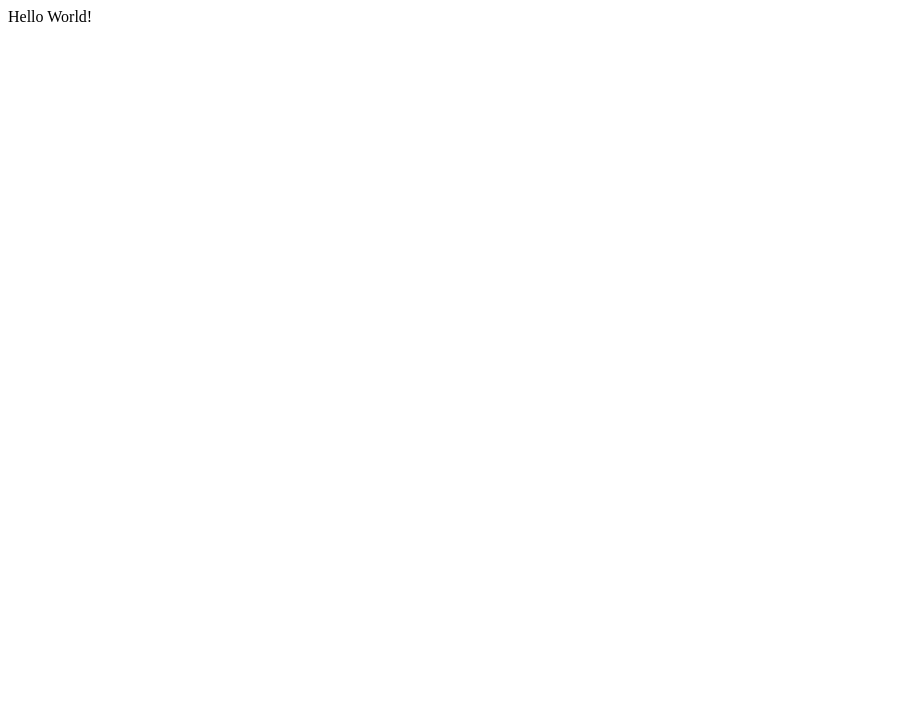
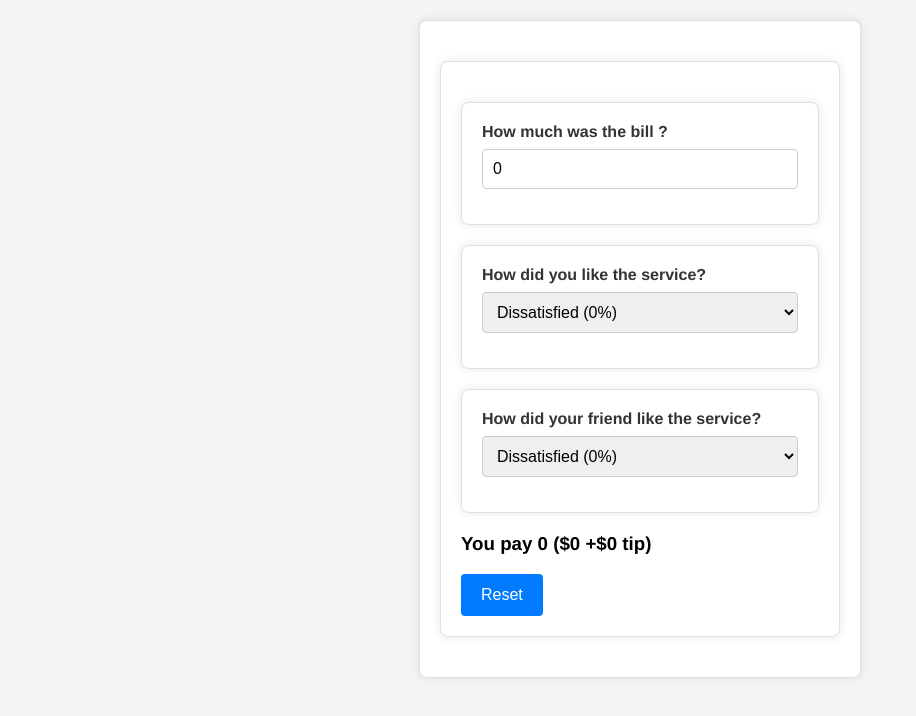
Before and after one commit to Abdalrahman-Muhammad/React-TipCalculator, a React (Vite) app: page / in a window 1280 px wide. Shown: the top 716 px of the page, without its empty margins (0-916 px from the left). Built offline with nearby package versions, Linux system fonts and the light colour scheme.

Commit message:
complete the task

```diff
--- a/src/App.jsx
+++ b/src/App.jsx
@@ -1,5 +1,8 @@
+import TipCalculator from './components/TipCalculator';
+import './styles.css';
+
 const App = () => {
-  return <div>Hello World!</div>;
+  return <TipCalculator />;
 };
 
 export default App;
--- /dev/null
+++ b/src/components/BillInput.jsx
@@ -0,0 +1,16 @@
+const BillInput = ({ bill, onChangeBill }) => {
+  return (
+    <div>
+      <label htmlFor='text'>How much was the bill ?</label>
+      <input
+        type='number'
+        id='text'
+        value={bill}
+        onChange={onChangeBill}
+        placeholder='Bill Value'
+      />
+    </div>
+  );
+};
+
+export default BillInput;
--- /dev/null
+++ b/src/components/Output.jsx
@@ -0,0 +1,9 @@
+const Output = ({ bill, average, total }) => {
+  return (
+    <h3>
+      You pay {total} (${bill} +${average} tip)
+    </h3>
+  );
+};
+
+export default Output;
--- /dev/null
+++ b/src/components/Reset.jsx
@@ -0,0 +1,5 @@
+const Reset = ({ onReset }) => {
+  return <button onClick={onReset}>Reset</button>;
+};
+
+export default Reset;
--- /dev/null
+++ b/src/components/SelectPercentage.jsx
@@ -0,0 +1,19 @@
+const SelectPercentage = ({ children, percentage, setPercentage }) => {
+  return (
+    <div>
+      <label htmlFor='select'>{children}</label>
+      <select
+        id='select'
+        value={percentage}
+        onChange={(e) => setPercentage(Number(e.target.value))}
+      >
+        <option value={0}>Dissatisfied (0%)</option>
+        <option value={5}>It was okay (5%)</option>
+        <option value={10}>It was good (10%)</option>
+        <option value={20}>Absolutly amazing! (20%)</option>
+      </select>
+    </div>
+  );
+};
+
+export default SelectPercentage;
--- /dev/null
+++ b/src/components/TipCalculator.jsx
@@ -0,0 +1,36 @@
+import { useState } from 'react';
+import BillInput from './BillInput';
+import Output from './Output';
+import Reset from './Reset';
+import SelectPercentage from './SelectPercentage';
+
+const TipCalculator = () => {
+  const [bill, setBill] = useState(0);
+  const [percentage1, setPercentage1] = useState(0);
+  const [percentage2, setPercentage2] = useState(0);
+
+  const average = (percentage1 + percentage2) / 2;
+  const total = bill + average;
+  const handleBillChange = (e) => setBill(Number(e.target.value));
+  const handleReset = () => {
+    setBill(() => 0);
+    setPercentage1(() => 0);
+    setPercentage2(() => 0);
+  };
+
+  return (
+    <div>
+      <BillInput bill={bill} onChangeBill={handleBillChange} />
+      <SelectPercentage percentage={percentage1} setPercentage={setPercentage1}>
+        How did you like the service?
+      </SelectPercentage>
+      <SelectPercentage percentage={percentage2} setPercentage={setPercentage2}>
+        How did your friend like the service?
+      </SelectPercentage>
+      <Output bill={bill} average={average} total={total} />
+      <Reset onReset={handleReset} />
+    </div>
+  );
+};
+
+export default TipCalculator;
--- /dev/null
+++ b/src/styles.css
@@ -0,0 +1,63 @@
+body {
+  font-family: 'Franklin Gothic Medium', 'Arial Narrow', Arial, sans-serif;
+  background-color: #f4f4f4;
+  margin: 0;
+  padding: 0;
+}
+
+/* Apply basic styles to the container div */
+div {
+  max-width: 400px;
+  margin: 20px auto; /* Increased margin for better spacing */
+  padding: 20px;
+  border: 1px solid #e0e0e0; /* Slightly lighter border color */
+  border-radius: 8px;
+  background-color: #ffffff; /* White background */
+  box-shadow: 0 0 10px rgba(0, 0, 0, 0.1); /* Subtle box shadow */
+}
+
+/* Style the components within the container */
+label {
+  display: block;
+  margin-bottom: 8px; /* Slightly reduced margin for labels */
+  font-weight: bold;
+  color: #333333; /* Dark text color */
+}
+
+select,
+input {
+  width: 100%;
+  padding: 10px; /* Increased padding for better input appearance */
+  box-sizing: border-box;
+  border: 1px solid #ccc;
+  border-radius: 4px;
+  font-size: 16px;
+  margin-bottom: 15px; /* Increased margin for better spacing */
+}
+
+button {
+  padding: 12px 20px; /* Increased padding for better button appearance */
+  font-size: 16px;
+  background-color: #007bff;
+  color: #ffffff;
+  border: none;
+  border-radius: 4px;
+  cursor: pointer;
+  transition: background-color 0.3s ease; /* Smooth hover transition */
+}
+
+button:hover {
+  background-color: #0056b3;
+}
+
+button:focus {
+  outline: none;
+  box-shadow: 0 0 10px rgba(0, 123, 255, 0.2); /* Slightly increased box shadow on focus */
+}
+
+/* Optional: Style the select on focus */
+select:focus {
+  outline: none;
+  border-color: #66afe9;
+  box-shadow: 0 0 10px rgba(102, 175, 233, 0.5);
+}
```
